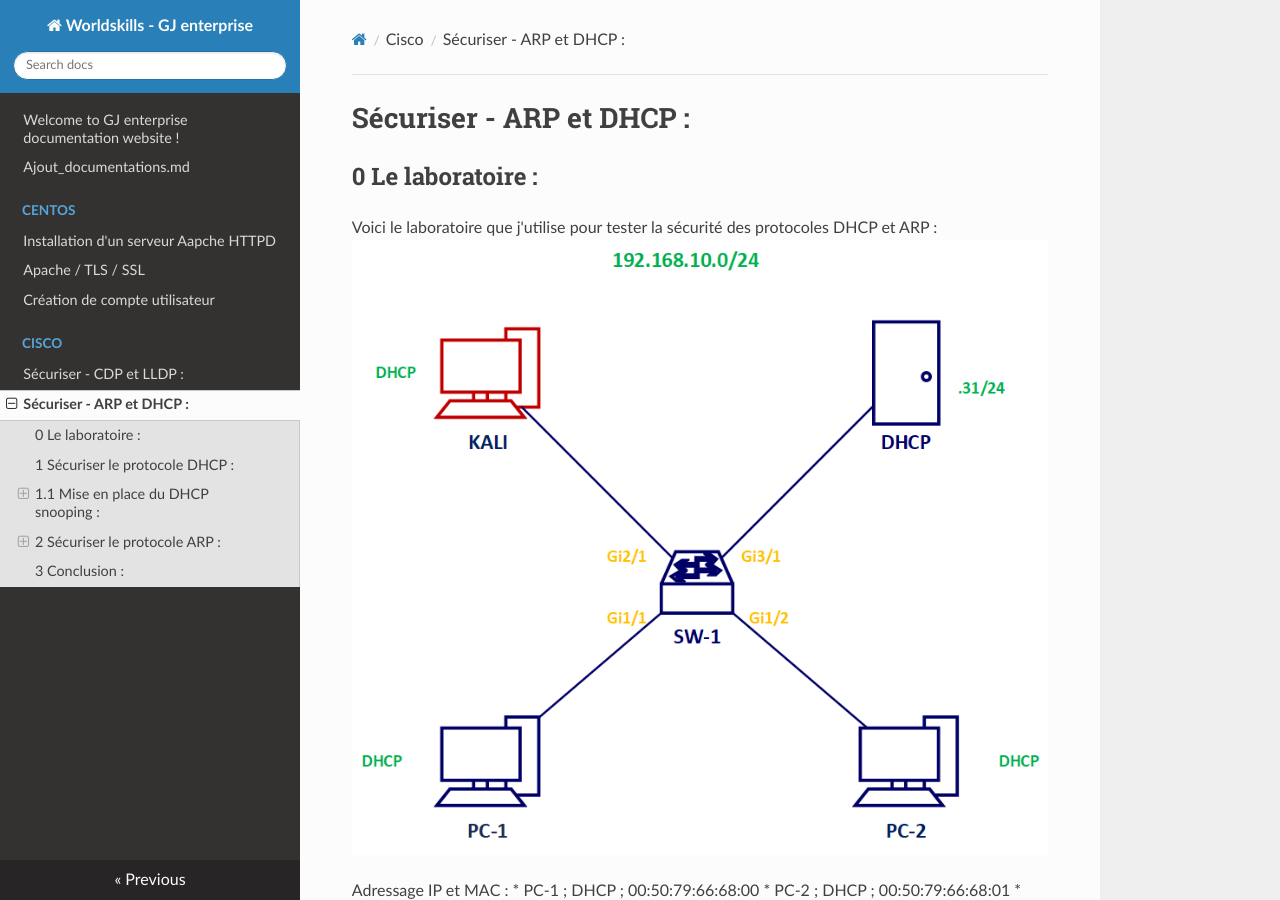
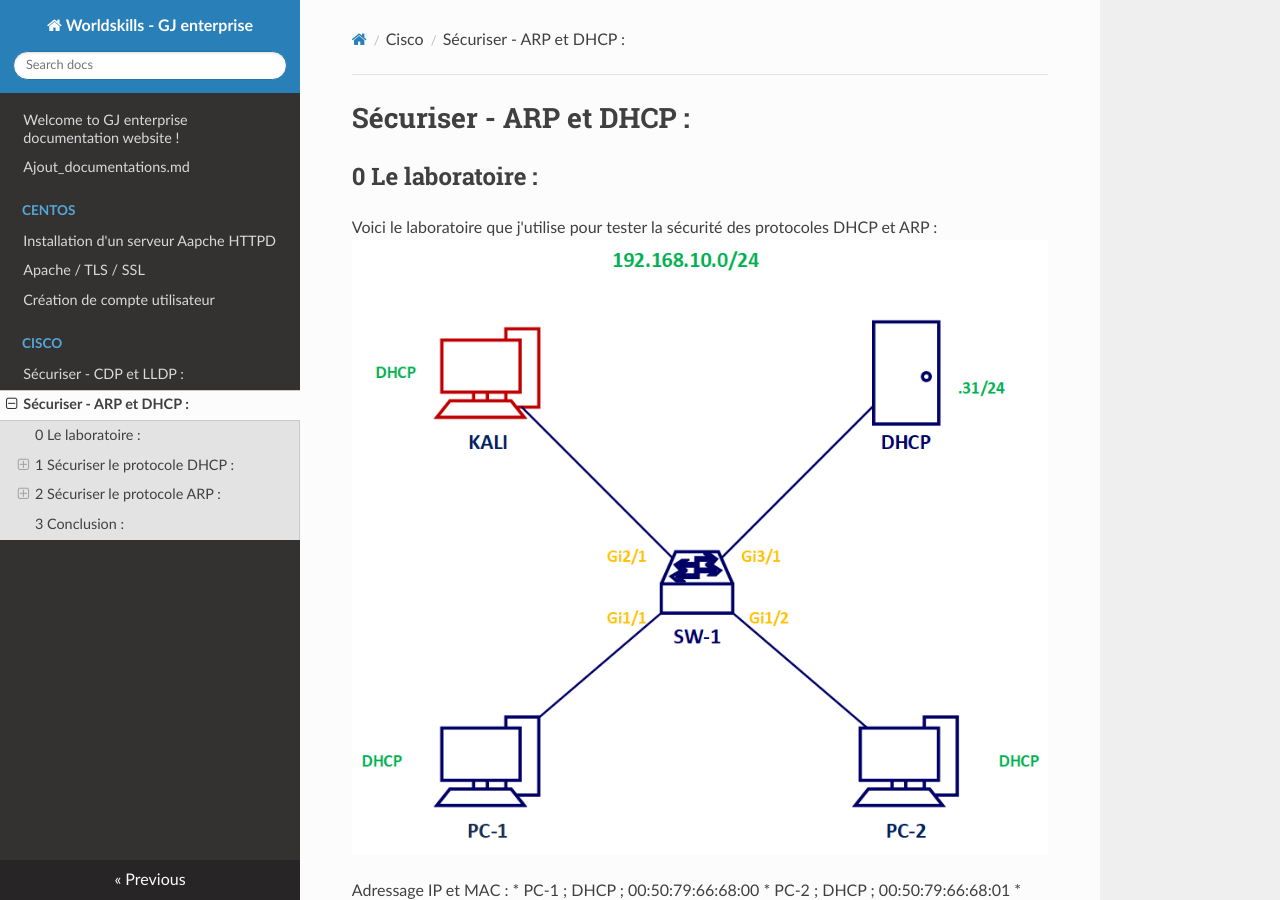
Before and after one commit to GJ-Entreprise/worldskills, an MkDocs documentation site: the page built from docs/Cisco/Sécuriser ARP et DHCP.md, in a window 1280 px wide and 900 px high. Built offline with MkDocs 1.6.1, drawn with Linux system fonts in a browser that asks for light colours; nearby versions of some CDN libraries.

Commit message:
update
update

`````diff
--- a/docs/Cisco/Sécuriser ARP et DHCP.md
+++ b/docs/Cisco/Sécuriser ARP et DHCP.md
@@ -43,7 +43,7 @@
 
 ---
 
-## 1.1 Mise en place du DHCP snooping :
+### 1.1 Mise en place du DHCP snooping :
 Mise en place du DHCP snooping :
 ````text
 1. SW-1(config)# ip dhcp snooping
`````
Also changed, not shown: site/Cisco/Sécuriser  CDP et LLDP/index.html, site/Cisco/Sécuriser ARP et DHCP/index.html, site/index.html, site/search/search_index.json, 1 other file.
